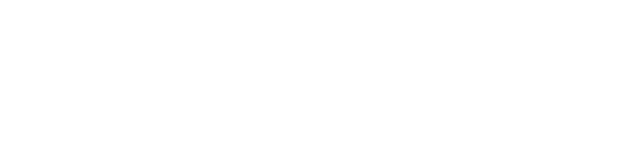
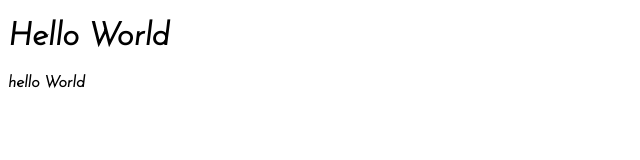
Before and after one commit to jwatkins26/landing-page, a plain HTML site: page index.html in a window 1280 px wide. Shown: the whole page, without its empty margins (0-640 px from the left). Drawn offline with Linux system fonts and the light colour scheme.

Commit message:
Chose Font: Josefin Sans

```diff
--- a/index.html
+++ b/index.html
@@ -5,9 +5,14 @@
     <meta http-equiv="X-UA-Compatible" content="IE=edge">
     <meta name="viewport" content="width=device-width, initial-scale=1.0">
     <link rel="stylesheet" href="styles.css">
+    <link rel="preconnect" href="https://fonts.googleapis.com">
+    <link rel="preconnect" href="https://fonts.gstatic.com" crossorigin>
+    <link href="https://fonts.googleapis.com/css2?family=Josefin+Sans:ital,wght@1,300&display=swap" rel="stylesheet">
     <title>Mini Farming</title>
 </head>
 <body>
+    <h1>Hello World</h1>
+    <p><strong>hello World</strong>
 
 </body>
 </html>
--- a/styles.css
+++ b/styles.css
@@ -0,0 +1,4 @@
+* {
+    font-family: 'Josefin Sans', sans-serif;
+
+}
```
